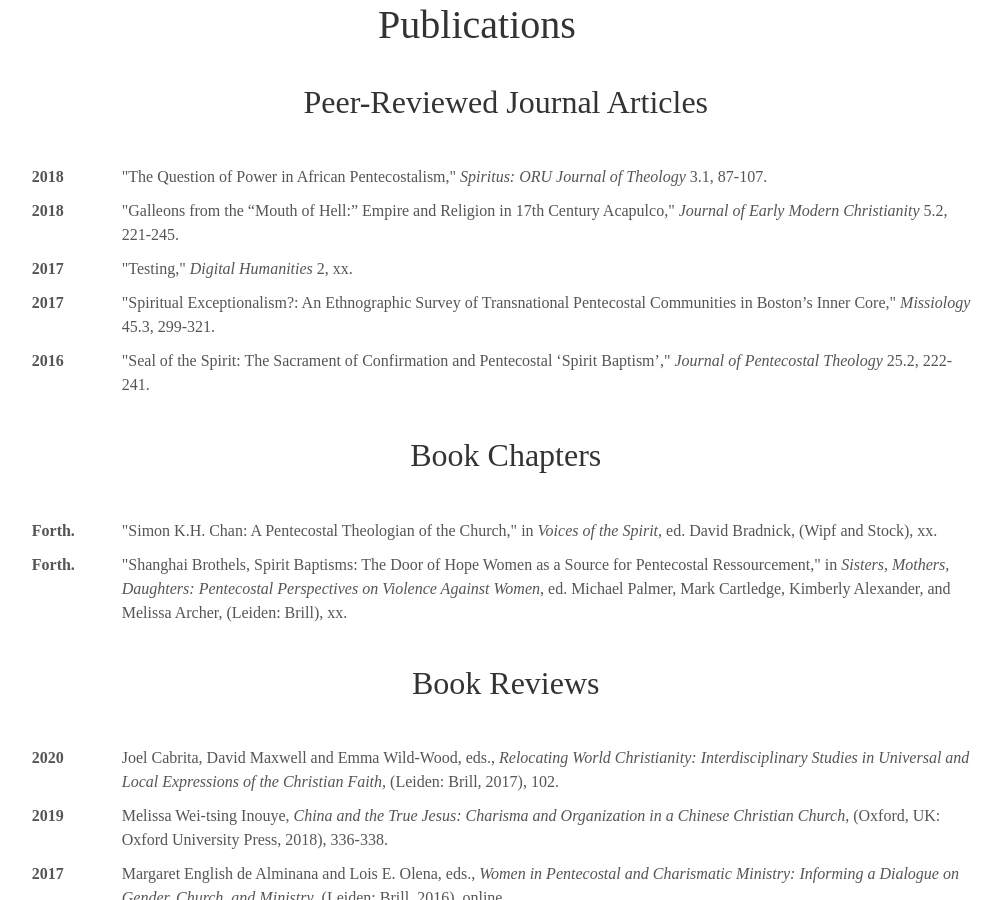
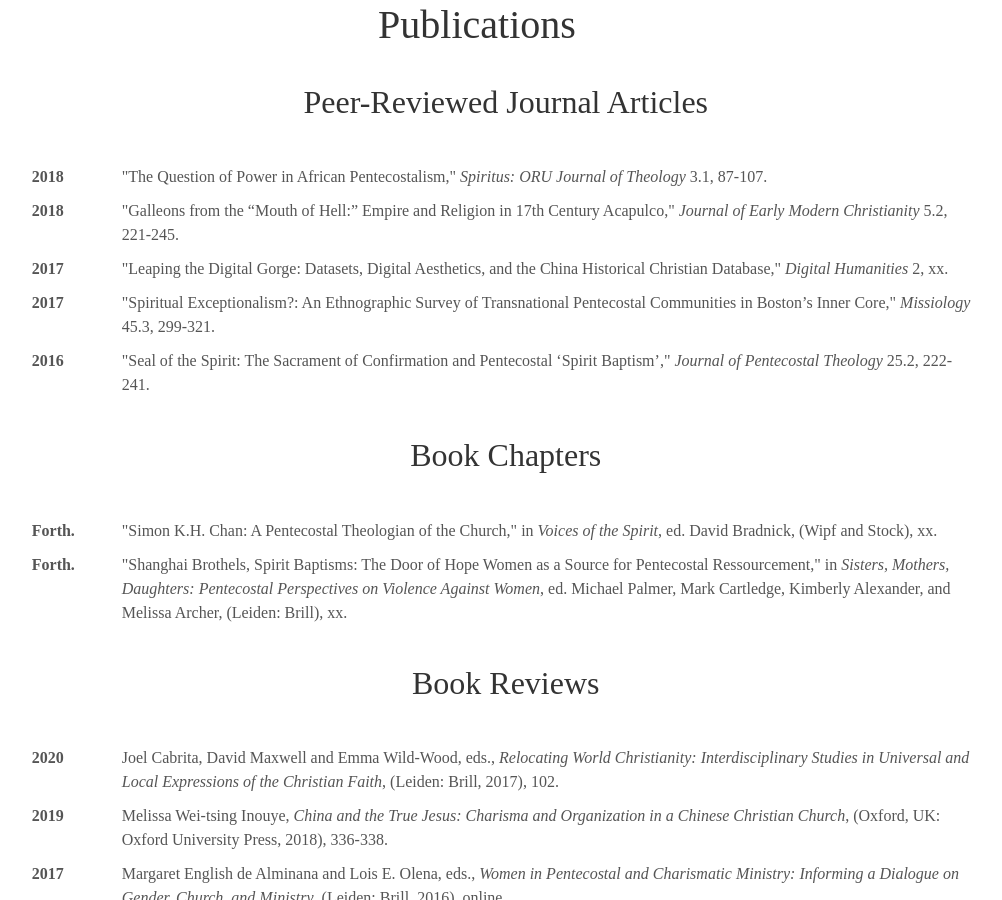
Before and after one commit to alex-mayfield/alex-mayfield.github.io, a Jekyll site: the page built from index.html, in a window 1280 px wide and 900 px high, scrolled down 1647 px. Shown: the whole window, without its empty margins (163-1165 px from the left). Built offline with Jekyll 4.4.1, drawn with Linux system fonts in a browser that asks for light colours; some web fonts are replaced.

Commit message:
Update publications.yml

```diff
--- a/_data/publications.yml
+++ b/_data/publications.yml
@@ -89,7 +89,7 @@
     publisher: "Leiden: Brill, 2016"
     page: online
     author: Margaret English de Alminana and Lois E. Olena, eds.
-  - title: "Testing"
+  - title: "Leaping the Digital Gorge: Datasets, Digital Aesthetics, and the China Historical Christian Database"
     type: article
     year: 2017
     journal: Digital Humanities
```
